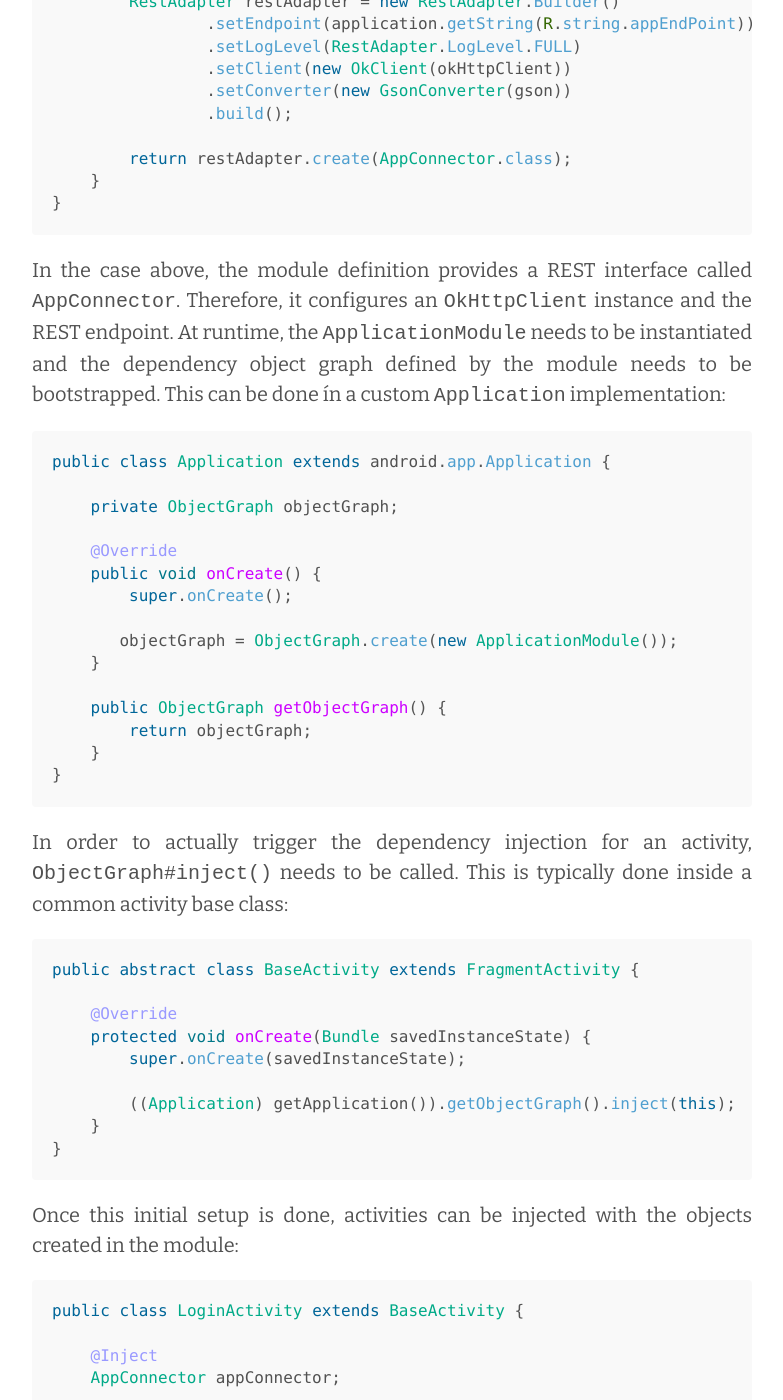
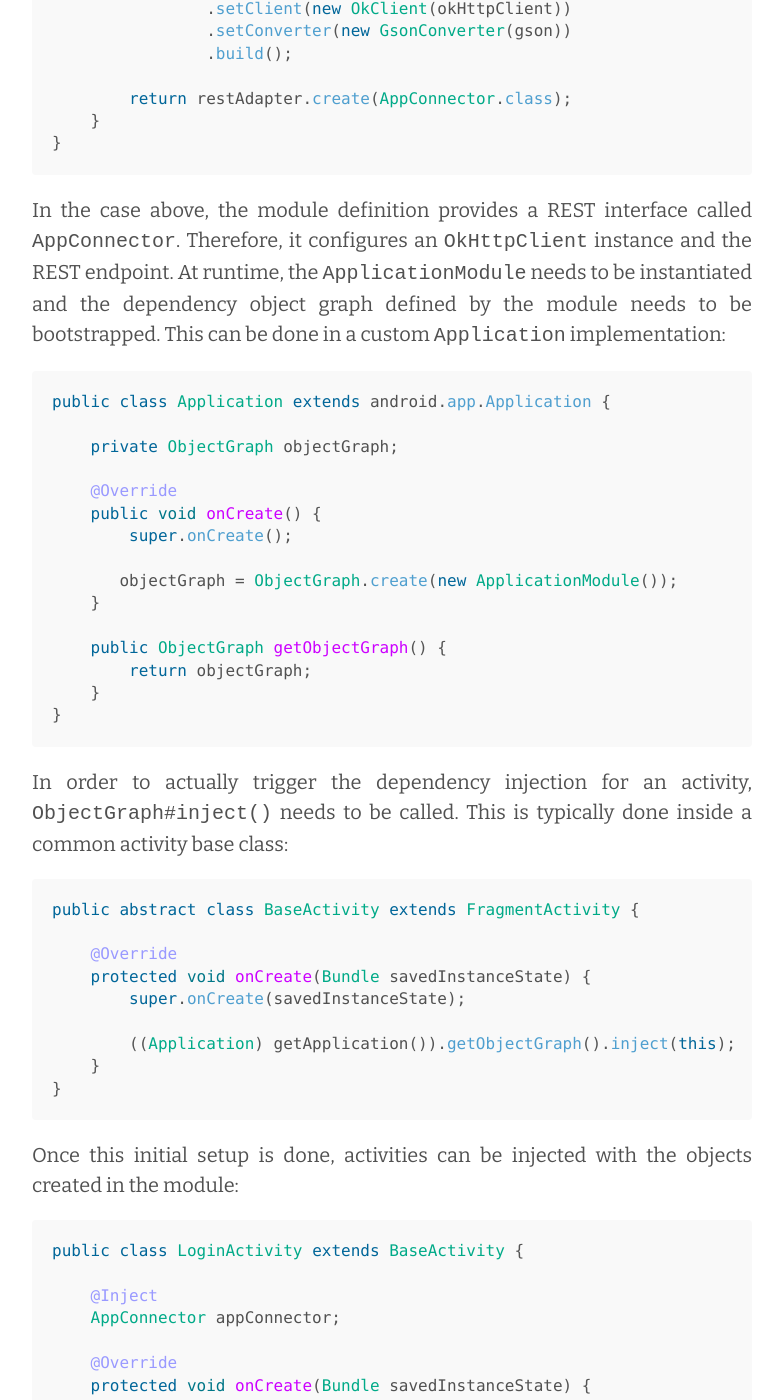
Before and after one commit to andresteingress/andresteingress.github.io, a Jekyll site: the page built from index.html, in a window 1280 px wide and 1400 px high, scrolled down 1444 px. Shown: the whole window, without its empty margins (248-1031 px from the left). Built offline with Jekyll 4.4.1, drawn with Linux system fonts in a browser that asks for light colours; Markdown is read by kramdown in place of the engine named in the settings; the list of posts is cut into pages by our own code; comment, search, counter and statistics services are not loaded; some of the changed text lies outside the part shown.

Commit message:
fixed typos

````diff
--- a/_posts/2014-08-31-android-dependency-injection.md
+++ b/_posts/2014-08-31-android-dependency-injection.md
@@ -1,7 +1,6 @@
 ---
 layout: post
 title: Android Dependency Injection
-categories:
 - android
 - java
 tags: []
@@ -57,7 +56,7 @@
 }
 ```
 
-In the case above, the module definition provides a REST interface called `AppConnector`. Therefore, it configures an `OkHttpClient` instance and the REST endpoint. At runtime, the `ApplicationModule` needs to be instantiated and the dependency object graph defined by the module needs to be bootstrapped. This can be done ín a custom `Application` implementation:
+In the case above, the module definition provides a REST interface called `AppConnector`. Therefore, it configures an `OkHttpClient` instance and the REST endpoint. At runtime, the `ApplicationModule` needs to be instantiated and the dependency object graph defined by the module needs to be bootstrapped. This can be done in a custom `Application` implementation:
 
 ```java
 public class Application extends android.app.Application {
@@ -195,6 +194,6 @@
 
 ### Conclusion
 
-I used `Dagger` and `ButterKnife` in one of my latest Android projects and I won't go without them anymore. Especially `ButterKnife` comes in very handy as it allows to get rid of view clue code that is needed to get references to UI view elements.
+I used `Dagger` and `Butterknife` in one of my latest Android projects and I won't go without them anymore. Especially `Butterknife` comes in very handy as it allows to get rid of view clue code that is needed to get references to UI view elements.
 
-It should be noted that there is also the `AndroidAnnotations` project that comes with an even richer set of annotations to do basically everything with annotations. In my current projects, our needs were totally satisfied with the `ButterKnife` feature set, so I can't say anything about `AndroidAnnotations` in depth.
+It should be noted that there is also the `AndroidAnnotations` project that comes with an even richer set of annotations to do basically everything with annotations. In my current projects, our needs were totally satisfied with the `Butterknife` feature set, so I can't say anything about `AndroidAnnotations` in depth.
````
Also changed, not shown: other parts of _posts/2014-08-31-android-dependency-injection.md (+1 -1 lines).
